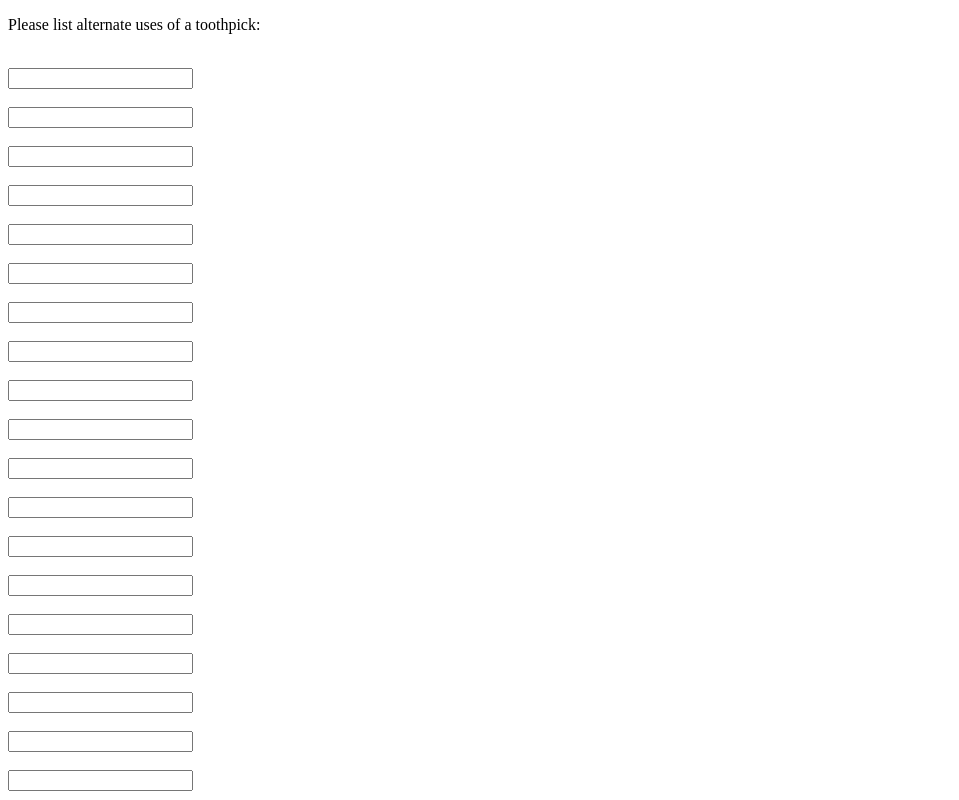
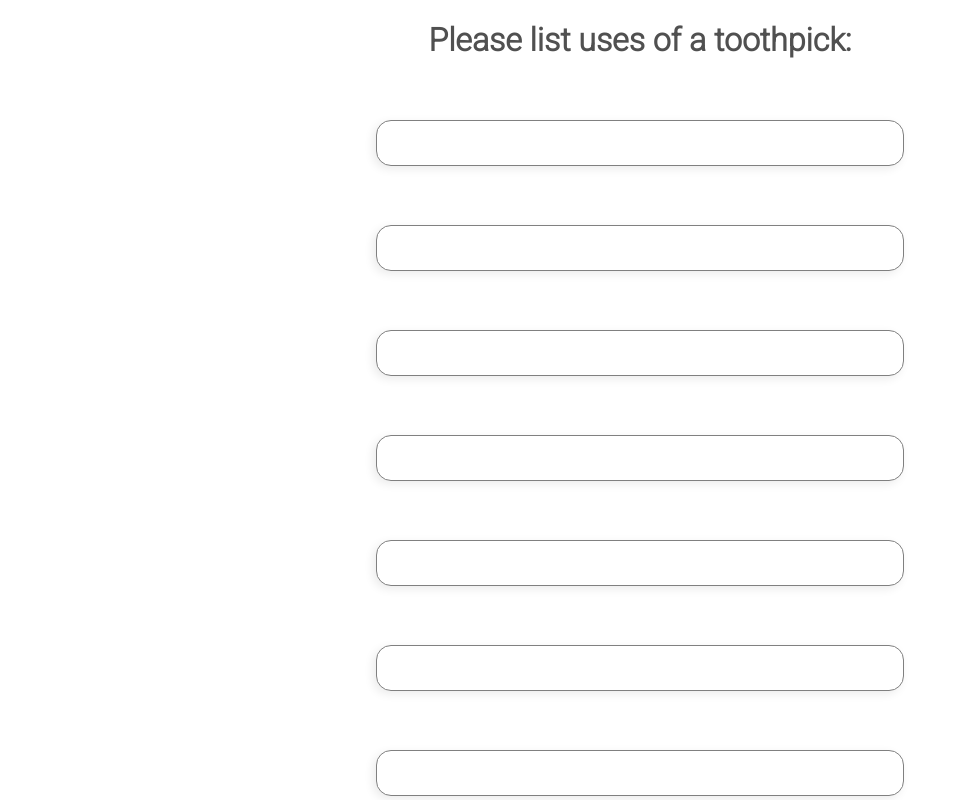
Before and after one commit to medhapatil/form_s, a plain HTML site: page index.html in a window 1280 px wide. Shown: the top 800 px of the page, without its empty margins (0-959 px from the left). Drawn offline with Linux system fonts and the light colour scheme.

Commit message:
final draft

```diff
--- a/index.html
+++ b/index.html
@@ -1,8 +1,44 @@
 <!DOCTYPE html>
 <html>
+    <head>
+        <title>Study</title>
+        <link href="https://fonts.googleapis.com/css2?family=Roboto:wght@300&display=swap" rel="stylesheet">
+        <style>
+            body { text-align: center;
+                font-family: 'Roboto', sans-serif; }
+            h1 {
+                color: rgb(80, 80, 80);
+                }
+            form { margin-left: 25%;
+    margin-right:25%;
+     }
+            input[type=text] {
+                width: 80%;
+                padding:10px 10px 10px 10px;
+                margin: 20px 20px 20px 20px;
+                box-shadow: -3px 3px 10px 0 rgba(0,0,0,0.08);
+                border-radius:15px;
+                border-width: 1.5px;
+                border-style:solid;
+                border-color: grey;
+                font-family: 'Roboto', sans-serif;
+
+
+            }
+            input[type=text]:focus {
+                /* border-color:black; */
+                outline: none;
+            }
+            input{
+                font-size: 21px;
+                color: rgb(75, 74, 74);
+            }
+
+        </style>
+    </head>
 <body onload="autInit()">
 
-<p id='question'>Please list alternate uses of a toothpick:</p>
+<h1 id='question'>Please list uses of a toothpick:</h1>
 <form>
     <div id='formDiv'>
         <br><input type='text' class='inputs'><br>
@@ -30,10 +66,10 @@
 <script>
 
 var condCount = 0;
-var autTimes = [9000, 15000, 9000, 6000, 3000, 6000];
-var sortTimes = [15000, 9000, 9000, 3000, 6000, 6000];
+var autTimes = [90000, 150000, 90000, 60000, 30000, 60000];
+var sortTimes = [150000, 90000, 90000, 30000, 60000, 60000];
 var csv = "";
-var conditions = ["brick","toothpick"];
+var condition = "toothpick";
 
 function autInit() {
     setTimeout(nextCondition, autTimes[condCount]);
@@ -44,21 +80,22 @@ function nextCondition() {
     var x = document.getElementsByClassName("inputs");
     for (i = 0; i < x.length; i++) {
         if (x[i].value != "") {
-            csv += conditions[condCount];
+            csv += condition;
             csv += ",";
             csv += x[i].value;
             x[i].value="";
             // csv += ",";
-            // if (condCount > 1) {
+            // if (condCount > 3) {
+            //     csv += "brick";
+            // } else {
             //     csv += "toothpick";
-            // } else {
-            //     csv += "brick";
             // }
             csv += "\n";
         }
     }
     condCount += 1;
-    if (condCount == 2) {
+    if (condCount == 4) {
+        condition = "brick";
         document.getElementById('question').innerHTML = "Please list alternate uses of a brick:";
     }
     document.getElementById('formDiv').innerHTML = "";
```
